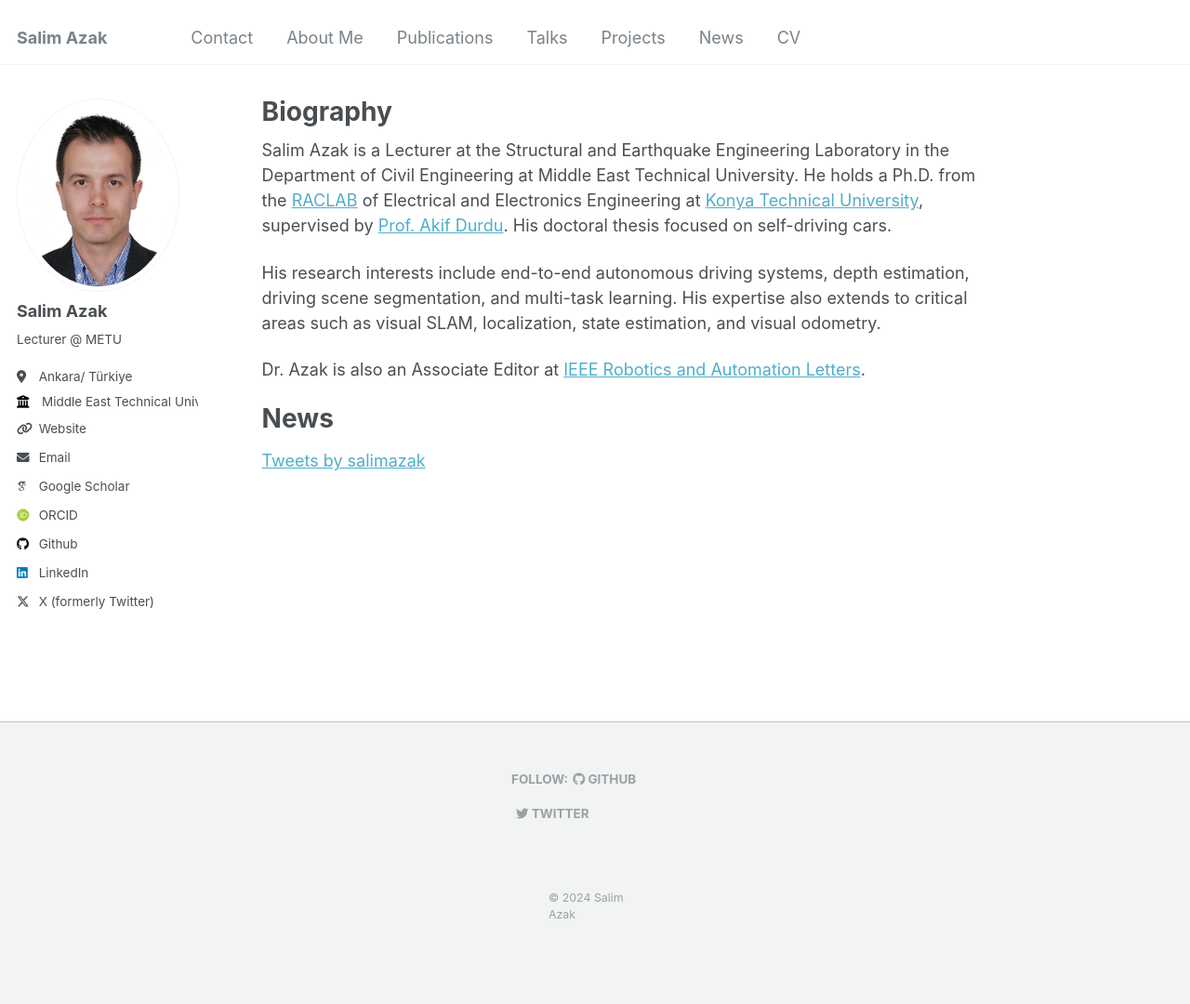
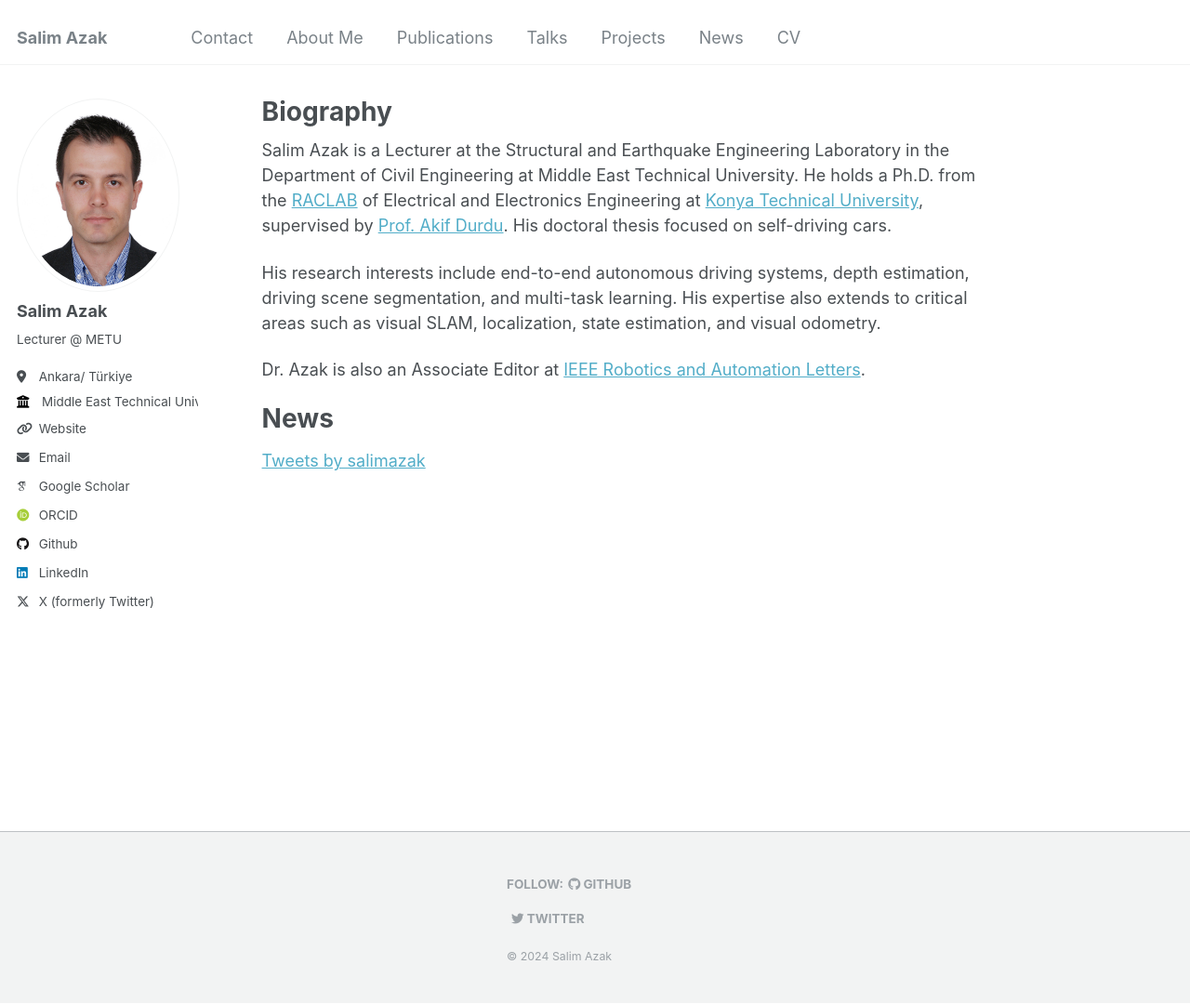
Before and after one commit to salimazak/salimazak.github.io, a Jekyll site: the page built from _pages/about.md, in a window 1280 px wide and 1080 px high. Shown: the whole window at 93% size. Built offline with Jekyll 4.4.1, drawn with Linux system fonts in a browser that asks for light colours; some web fonts are replaced; comment, search, counter and statistics services are not loaded.

Commit message:
Update main.scss

```diff
--- a/assets/css/main.scss
+++ b/assets/css/main.scss
@@ -50,11 +50,11 @@
 .page__footer-follow {
   max-width: 200px; /* Adjust this value as needed */
   margin: 0 auto;   /* Centers the footer */
-  padding: 10px;    /* Add padding for spacing */
+  padding: 5px;    /* Add padding for spacing */
 }
 
 .page__footer-copyright {
   max-width: 200px; /* Adjust this value as needed */
   margin: 0 auto;   /* Centers the copyright text */
-  padding: 50px;    /* Add padding for spacing */
+  padding: 5px;    /* Add padding for spacing */
 }
```
